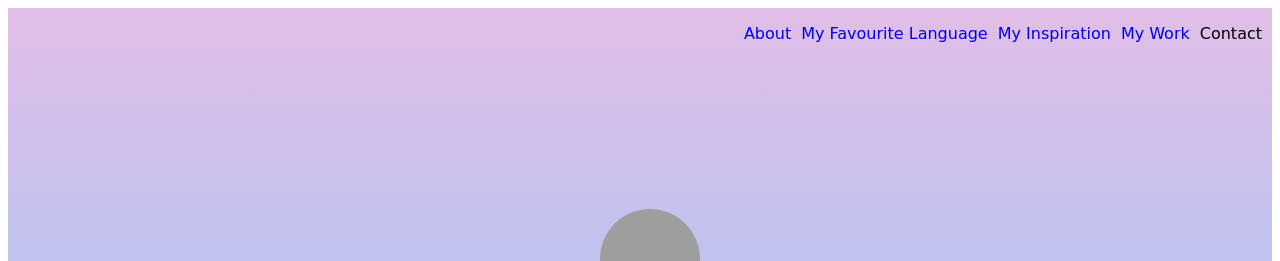
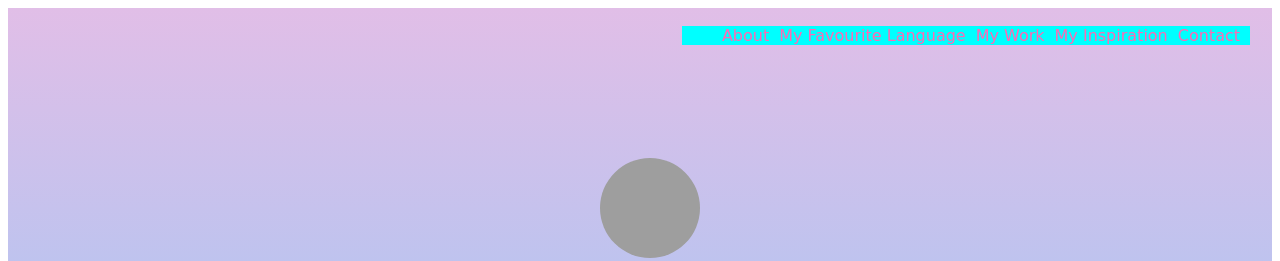
Before and after one commit to albertjoshy/Portfolio-Website, a plain HTML site: page index.html in a window 1280 px wide. Shown: the top 261 px of the page. Drawn offline with Linux system fonts and the light colour scheme; grey boxes are pictures that could not be loaded; a script that the page names is missing; a web font is replaced by a local one.

Commit message:
Add files via upload

```diff
--- a/index.html
+++ b/index.html
@@ -8,13 +8,14 @@
 <link href="https://fonts.googleapis.com/css2?family=Zen+Dots&display=swap" rel="stylesheet">
       <link rel="preconnect" href="https://fonts.gstatic.com">
 <link href="https://fonts.googleapis.com/css2?family=Lato:wght@300&display=swap" rel="stylesheet">
+       <link rel="stylesheet" href="https://cdnjs.cloudflare.com/ajax/libs/font-awesome/4.7.0/css/font-awesome.min.css">
     <body>
         <ul class="menu">
-        <li class="link"><a href="#About">About</a></li>
-            <li class="link"><a href="#MFL"> My Favourite Language</a></li>
-            <li class="link"><a href="#ip">My Inspiration</a></li>
-            <li class="link"><a href="#Work">My Work</a></li>
-            <li class="link">Contact</li>
+        <li class="link"><a class="l" href="#About">About</a></li>
+            <li class="link"><a class="l" href="#MFL"> My Favourite Language</a></li>
+            <li class="link"><a class="l" href="#Work">My Work</a></li>
+            <li class="link"><a class="l" href="#ip">My Inspiration</a></li>
+            <li class="link"><a class="l" href="#contact1">Contact</a></li>
         </ul>
       <section id="profile">
       <img id="photo" src="photo-1618389041494-8fab89c3f22b.jpg">
@@ -44,6 +45,13 @@
             <div class="line"></div>
             <a  href="https://en.wikipedia.org/wiki/WhiteHat_Jr." target="_blank"><img id="iphoto" src="download.png"></a>
         </section>
+        <section id="contact1">
+    <iframe src="https://www.google.com/maps/embed?pb=!1m18!1m12!1m3!1d24311.14786784162!2d55.10932950339945!3d25.121564172995956!2m3!1f0!2f0!3f0!3m2!1i1024!2i768!4f13.1!3m3!1m2!1s0x3e5f1529c2653b15%3A0x3dcabcae764a3e16!2sPalm%20Jumeirah!5e1!3m2!1sen!2sin!4v1619844600946!5m2!1sen!2sin" width="600" height="450" style="border:0;" allowfullscreen="" loading="lazy"></iframe>
+            <div class="contact2">
+            <a href="mailto:albertjoshy83@gmail.com?Subject=hello" id="myname"><i class="fa fa-envelope">&nbsp;<span id="myname">albertjoshy83@gmail.com</span></i></a>
+                <a href="https://www.facebook.com/albert.joshy.5059/" id="facebook"><i class="fa fa-facebook">&nbsp;<span id="facebook">Albert Joshy</span></i></a>
+            </div>
+    </section>
     </body>
   </head>
 </html>
--- a/style.css
+++ b/style.css
@@ -65,10 +65,14 @@ p{
     right: 30px;
     cursor: pointer;
     color: black;
+    position: fixed;
+    background-color: aqua;
 }
 .link{
     float: left;
     margin-right: 10px;
+
+
 }
 .link:hover{
     background-color: dodgerblue;
@@ -81,6 +85,7 @@ p{
 }
 a{
     text-decoration: none;
+
 
 }
 #MFL{
@@ -108,3 +113,10 @@ html{
     height: 500px;
     background-color: fuchsia;
 }
+#contact1{
+    height:500px;
+    background-color: deeppink;
+}
+.l{
+    color: hotpink !important;
+}
```
